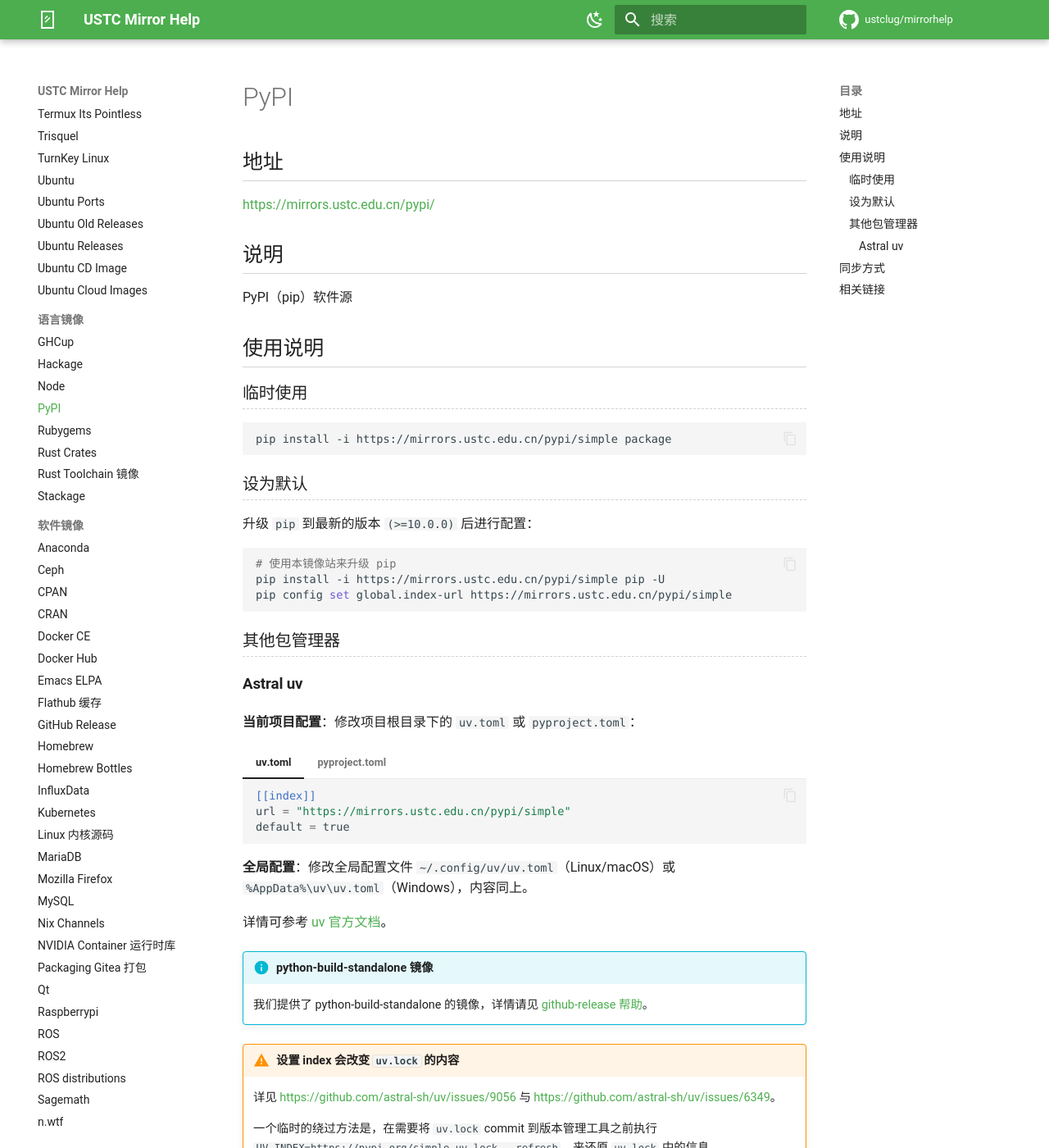
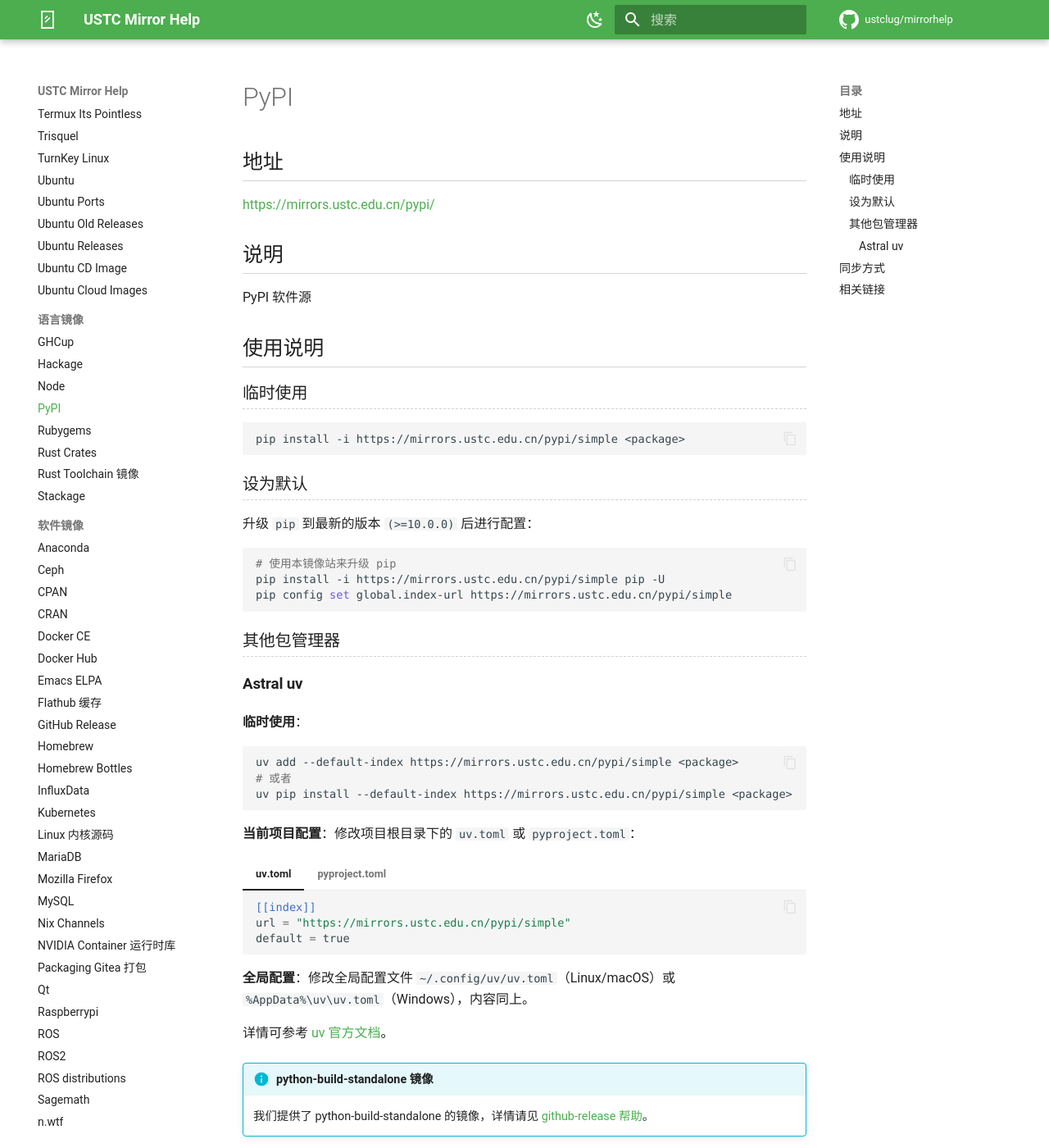
Before and after one commit to ustclug/mirrorhelp, an MkDocs documentation site: the page built from docs/pypi.md, in a window 1280 px wide and 1400 px high. Shown: the whole window at 82% size. Built offline with MkDocs 1.6.1 and Material for MkDocs 9.7.7, drawn with Linux system fonts in a browser that asks for light colours; comment, search, counter and statistics services are not loaded; some of the changed text lies outside the part shown.

Commit message:
pypi: Add `--default-index` for Astral uv

````diff
--- a/docs/pypi.md
+++ b/docs/pypi.md
@@ -6,13 +6,15 @@
 
 ## 说明
 
-PyPI（pip）软件源
+PyPI 软件源
 
 ## 使用说明
 
 ### 临时使用
 
-    pip install -i https://mirrors.ustc.edu.cn/pypi/simple package
+```shell
+pip install -i https://mirrors.ustc.edu.cn/pypi/simple <package>
+```
 
 ### 设为默认
 
@@ -27,6 +29,14 @@
 ### 其他包管理器
 
 #### Astral uv
+
+**临时使用**：
+
+```shell
+uv add --default-index https://mirrors.ustc.edu.cn/pypi/simple <package>
+# 或者
+uv pip install --default-index https://mirrors.ustc.edu.cn/pypi/simple <package>
+```
 
 **当前项目配置**：修改项目根目录下的 `uv.toml` 或 `pyproject.toml`：
 
@@ -74,3 +84,7 @@
 shadowmire
 
 :   <https://github.com/taoky/shadowmire/>
+
+uv
+
+:  <https://docs.astral.sh/uv/>
````
